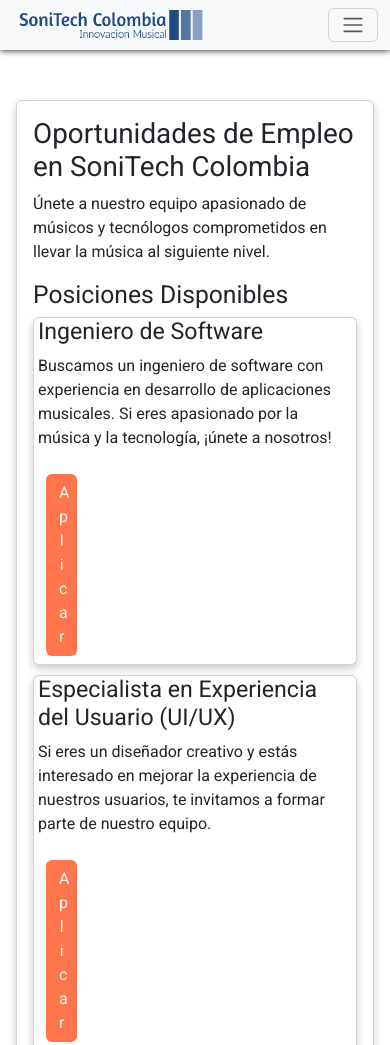
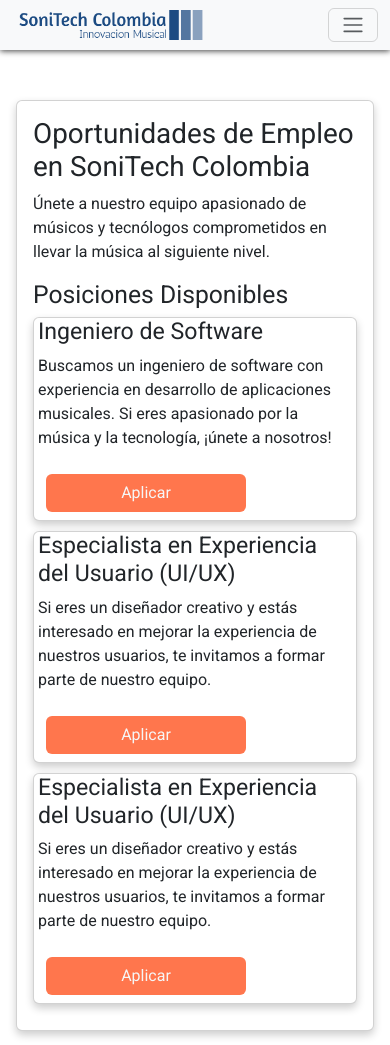
Before and after one commit to jhonatancarreazo/SoniTech-Colombia.github.io, a website: page pages/empleos.html in a window 390 px wide. Shown: the top 1045 px of the page. Drawn offline with nearby package versions, Linux system fonts and the light colour scheme.

Commit message:
correccion en el tamaño de los botones y imagen principal en vista mobil

```diff
--- a/css/main.css
+++ b/css/main.css
@@ -69,12 +69,15 @@
 }
 
 @media (max-width: 576px) {
-  main > div {
-    display: none;
+  .main__img{
+    height: 300px;
+    width: 100%;
+    margin-bottom: 20px;
   }
 }
 @media (max-width: 992px) {
-
+  .btn-user{
+    width: 100%;
   }
   nav {
     z-index: 100000;
```
Also changed, not shown: pages/testimonios.html (+6 -0 lines).
